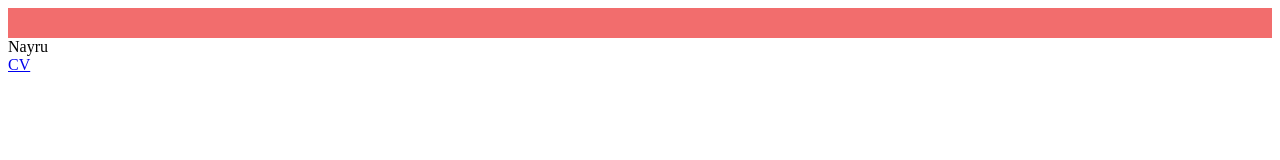
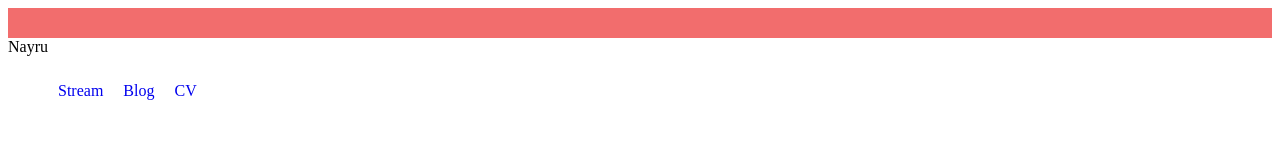
Before and after one commit to klervicn/klervicn-blog-resume, a Next.js app: page / in a window 1280 px wide. Shown: the top 160 px of the page. Built offline with nearby package versions, Linux system fonts and the light colour scheme.

Commit message:
Add Tabs and Pane components - Start CSS on these - Begin to handle click on tabs

```diff
--- /dev/null
+++ b/components/Pane.js
@@ -0,0 +1,32 @@
+import React from 'react';
+
+//Each individual tab
+
+export default class Pane extends React.PureComponent {
+  constructor() {
+    super();
+  }
+
+  handleClick(e) {
+    e.preventDefault();
+    //Ajouter la méthode au dessus
+  }
+
+  render() {
+    return (
+      <li style={{ display: 'inline-block' }}>
+        <a
+          style={{
+            display: 'inline-block',
+            textDecoration: 'none',
+            padding: '10px'
+          }}
+          href={this.props.url}
+          onClick={this.handleClick}
+        >
+          {this.props.name}
+        </a>
+      </li>
+    );
+  }
+}
--- /dev/null
+++ b/components/Tabs.js
@@ -0,0 +1,21 @@
+import React from 'react';
+import Pane from '../components/Pane';
+
+const tabList = [
+  { id: 1, name: 'Stream', url: '/stream' },
+  { id: 2, name: 'Blog', url: '/blog' },
+  { id: 2, name: 'CV', url: '/resume' }
+];
+
+//Hold the tab navigation
+
+export default () => (
+  <nav>
+    <ul>
+      {tabList.map(function(tab) {
+        return <Pane url={tab.url} name={tab.name} />;
+      })}
+
+    </ul>
+  </nav>
+);
--- a/pages/index.js
+++ b/pages/index.js
@@ -1,13 +1,6 @@
 import React from 'react';
 import Head from 'next/head';
-import TitleSection from '../components/TitleSection';
-import Section from '../components/Section';
-import LineLabel from '../components/LineLabel';
-import Line from '../components/Line';
-import HeadLabel from '../components/HeadLabel';
-import LineContent from '../components/LineContent';
-import Tab from '../components/Tab';
-import AnchorPanel from '../components/AnchorPanel';
+import Tabs from '../components/Tabs';
 
 /* TopBorder = Couleur thème (il est temps de se bouger le cul et d'aller choper la vraie couleur)
   Header = Le titre, Nayru ? + RS ?
@@ -35,6 +28,6 @@ export default () => (
       Nayru
     </div>
     <div className="TabMenu" />
-    <a href="/resume">CV</a>
+    <Tabs />
   </div>
 );
```
